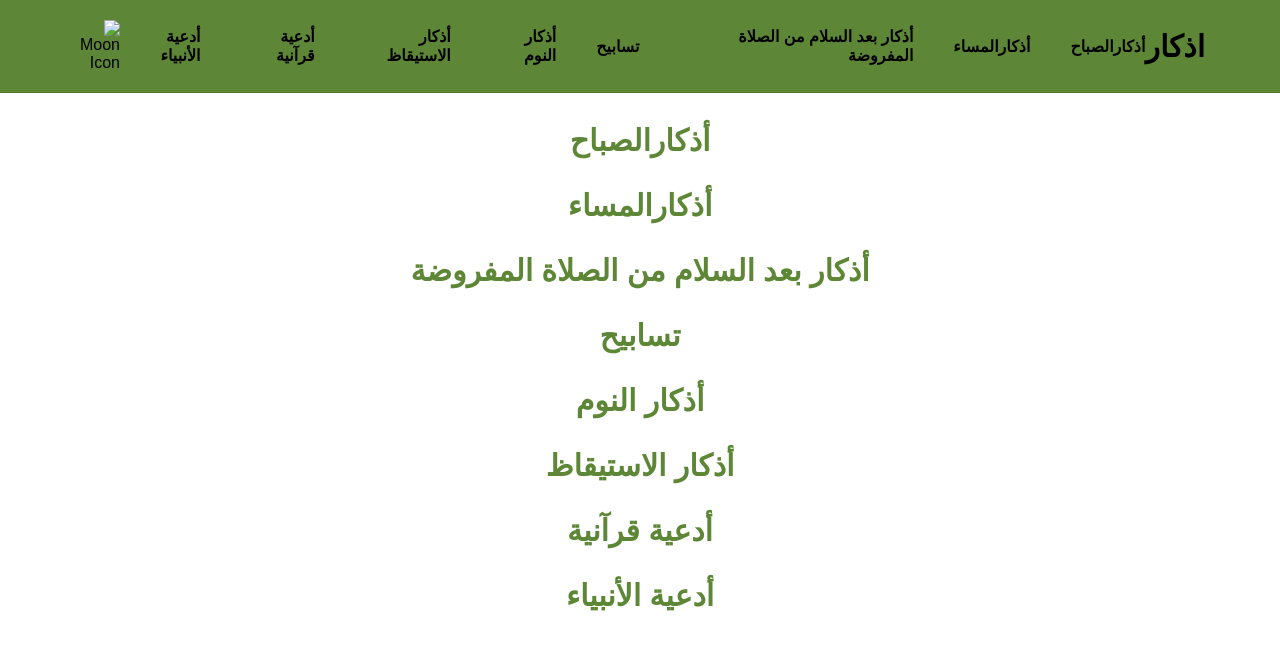
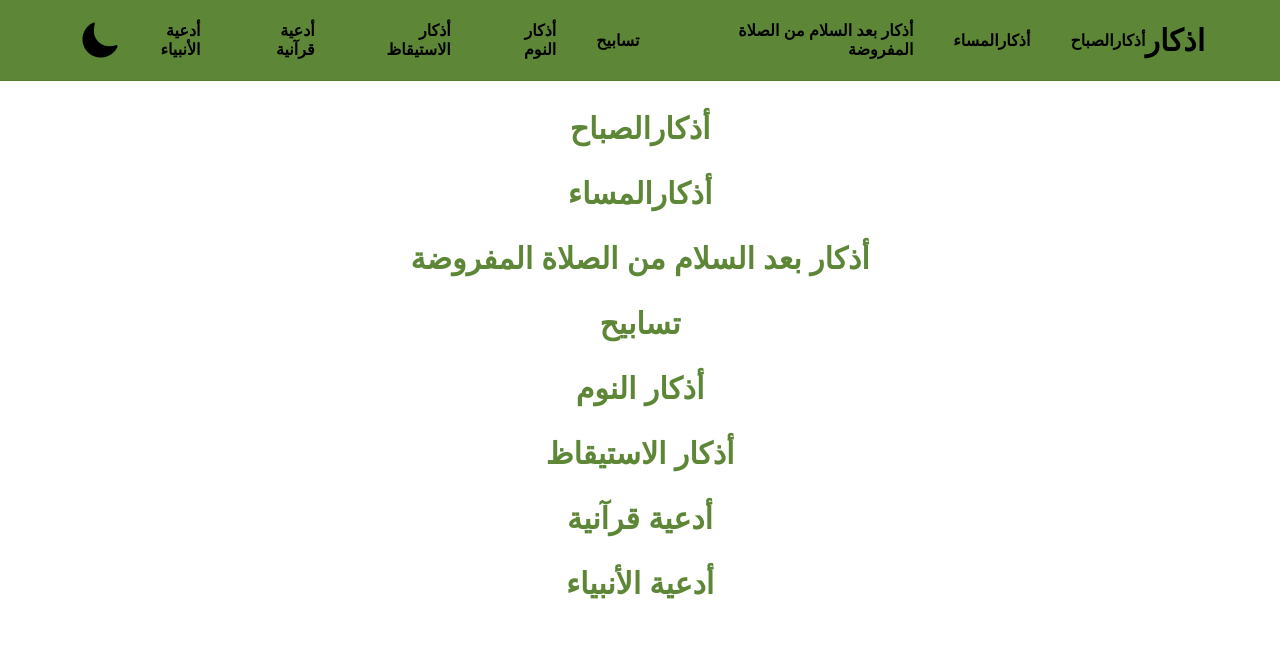
Before and after one commit to dinaHellal/Azkar, a plain HTML site: page index.html in a window 1280 px wide. Drawn offline with Linux system fonts and the light colour scheme; no server answers.

Commit message:
Edit: Moon & Sun Images

```diff
--- a/assets/styles/main.css
+++ b/assets/styles/main.css
@@ -17,7 +17,7 @@ body {
   font-family: Arial, "Helvetica Neue", Helvetica, sans-serif;
 }
 body.dark-theme {
-  --bg-color:#312022;
+  --bg-color:#1c553a;
   background-color:#123524;
   --title-color:#F3F2F2;
   --text-color:#C2BDBD;
```
Also changed, not shown: assets/icons/moon.png (added), assets/icons/sun.png (added).
